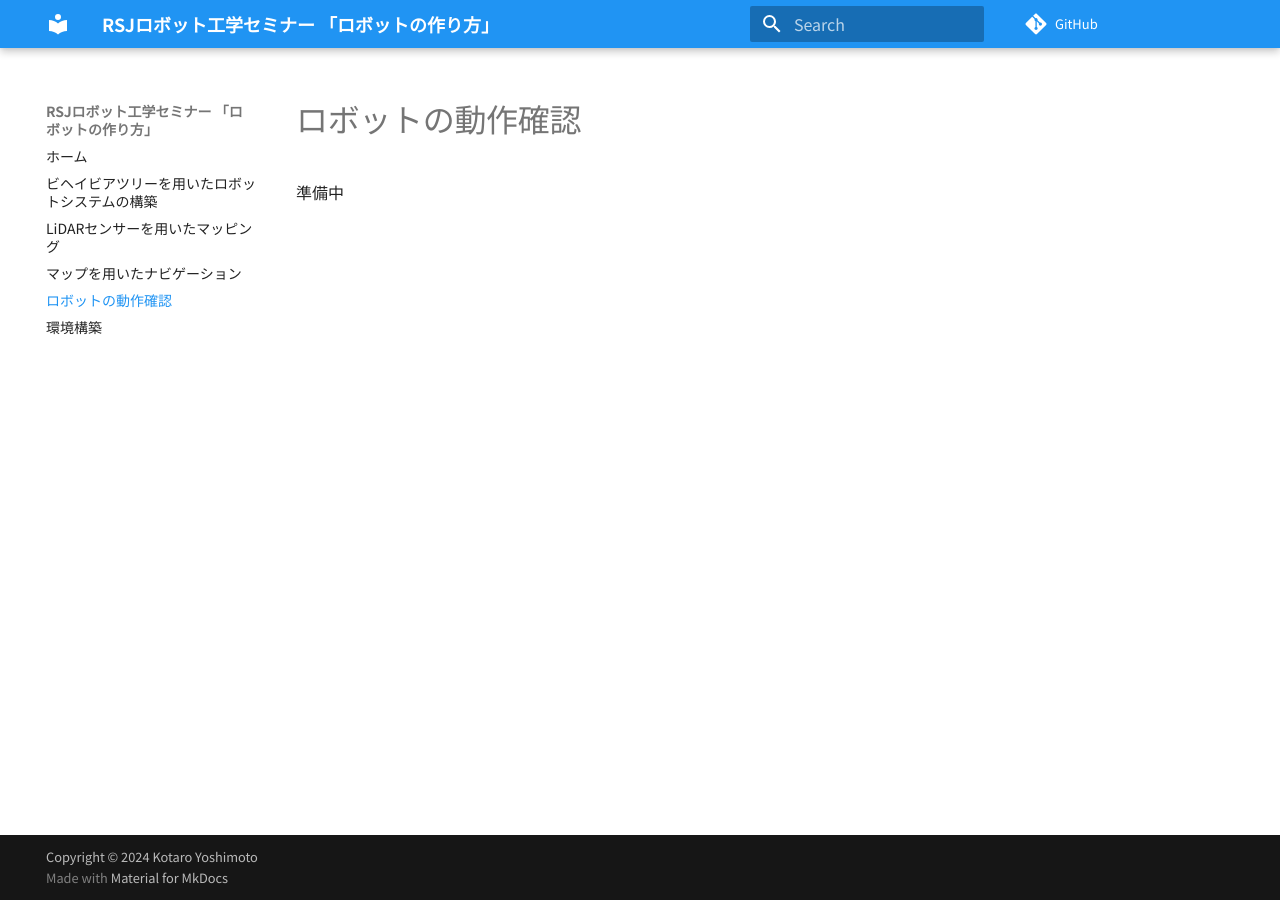
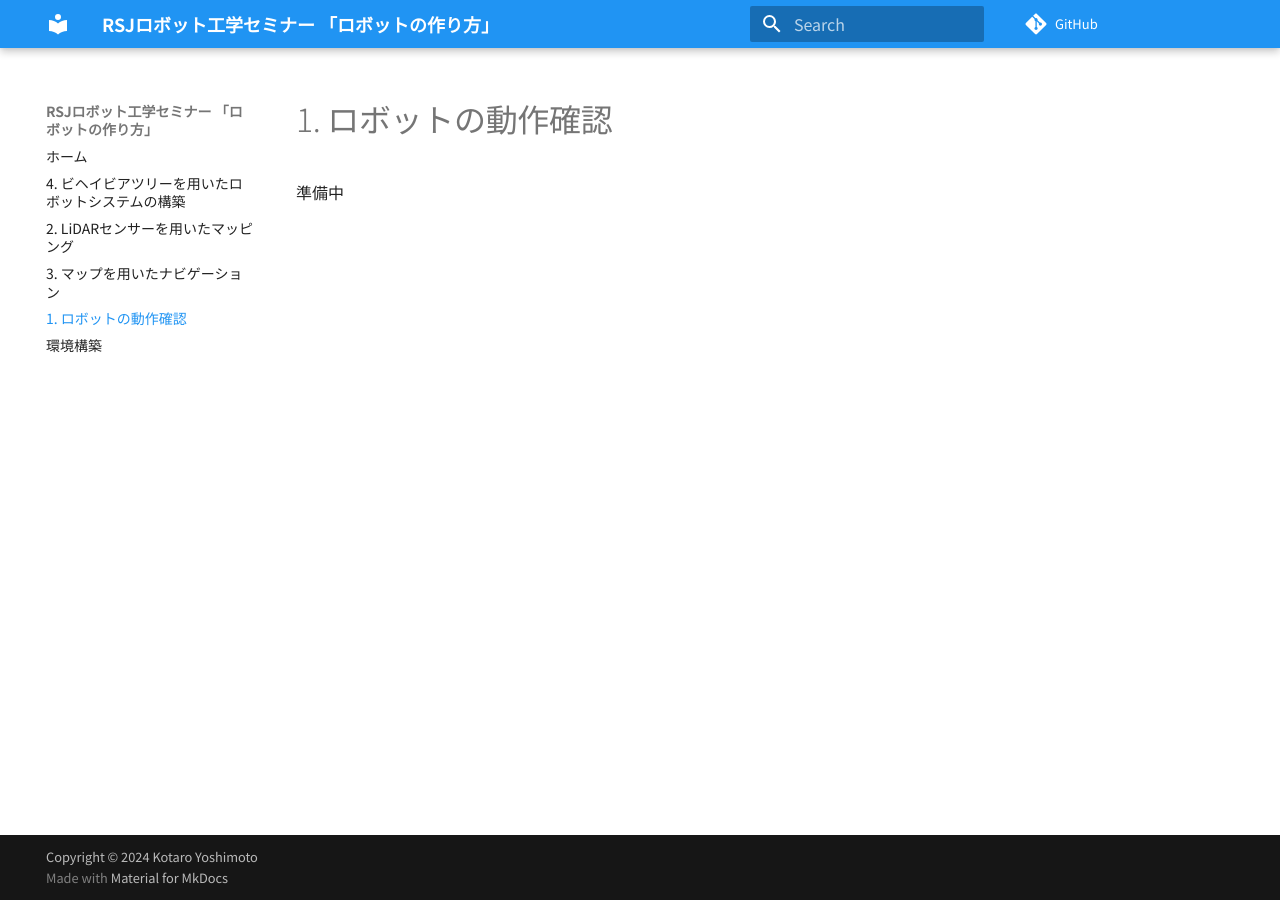
Before and after one commit to HansRobo/rsj_ros_seminar_2024, an MkDocs documentation site: the page built from docs/robot_check.md, in a window 1280 px wide. Built offline with MkDocs 1.6.1 and Material for MkDocs 9.7.7, drawn with Linux system fonts in a browser that asks for light colours; nearby versions of some CDN libraries; some web fonts are replaced; comment, search, counter and statistics services are not loaded.

Commit message:
ページタイトルに数字を付加

```diff
--- a/docs/behavior_tree.md
+++ b/docs/behavior_tree.md
@@ -1,3 +1,3 @@
-# ビヘイビアツリーを用いたロボットシステムの構築
+# 4. ビヘイビアツリーを用いたロボットシステムの構築
 
 準備中
--- a/docs/mapping.md
+++ b/docs/mapping.md
@@ -1,3 +1,3 @@
-# LiDARセンサーを用いたマッピング
+# 2. LiDARセンサーを用いたマッピング
 
 準備中
--- a/docs/navigation.md
+++ b/docs/navigation.md
@@ -1,3 +1,3 @@
-# マップを用いたナビゲーション
+# 3. マップを用いたナビゲーション
 
 準備中
--- a/docs/robot_check.md
+++ b/docs/robot_check.md
@@ -1,3 +1,3 @@
-# ロボットの動作確認
+# 1. ロボットの動作確認
 
 準備中
```
